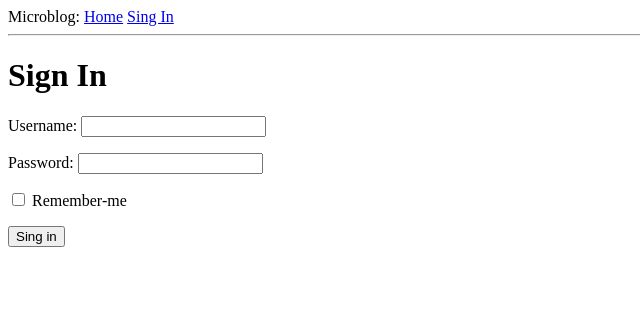
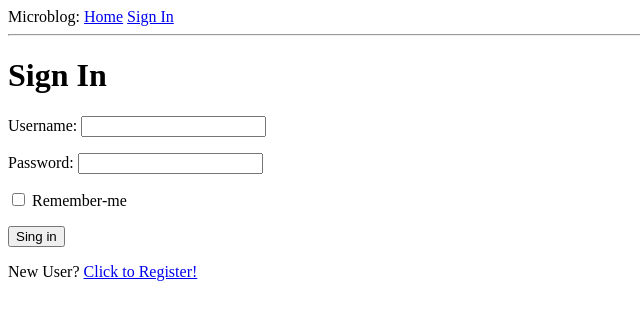
Before and after one commit to LaisST/Python_HTML_CSS, a Flask app: page /login in a window 1280 px wide. Shown: the top 320 px of the page, without its empty margins (0-640 px from the left). Run offline with Flask 2, Linux system fonts and the light colour scheme.

Commit message:
postcompleto

```diff
--- a/app/__init__.py
+++ b/app/__init__.py
@@ -1,5 +1,6 @@
 from flask import Flask
 from flask_sqlalchemy import SQLAlchemy
+from flask_login import LoginManager
 import os
 
 app = Flask(__name__)
@@ -7,7 +8,10 @@ app = Flask(__name__)
 basedir = os.path.abspath(os.path.dirname(__file__))
 app.config['SQLALCHEMY_DATABASE_URI'] = 'sqlite:///' + os.path.join(basedir, 'app.db')
 app.config['SQLALCHEMY_TRACK_MODIFICATIONS'] = False
+app.config["SECRET_KEY"] = "banana"
 db = SQLAlchemy(app)
+login = LoginManager(app)
+login.login_view = 'login'
 
 from app import routes, models
 db.create_all()
--- a/app/routes.py
+++ b/app/routes.py
@@ -1,19 +1,52 @@
-from app import app
-from flask import render_template, request
+from app import app, db
+from flask import render_template, request, redirect, url_for, flash
+from flask_login import current_user, login_user, logout_user, login_required
+from app.models import User, Post
+
+@app.route('/post', methods=["POST"])
+def post():
+    post = Post(author=current_user, body=request.values.get('post'))
+    db.session.add(post)
+    db.session.commit()
+    return redirect(url_for('index'))
 
 
-@app.route("/")
-@app.route("/index")
+@app.route('/')
+@app.route('/index')
+@login_required
 def index():
-    user = {'username': 'Lais'}
-    posts = [
-        {"author": {"username": "Maria"}, "body": "Olá Lais"},
-        {"author": {"username": "Lais"}, "body": "Olá Maria"}
-    ]
-    return render_template("index.html", user=user, posts=posts)
+    posts = Post.query.all()
+    return render_template("index.html", user=current_user, posts=posts)
+
+
 
 @app.route('/login', methods=["GET", "POST"])
 def login():
+    if current_user.is_authenticated:
+        return redirect(url_for('index'))
     if request.method == "POST":
-        print(request.values.get("user"), request.values.get("pass"), request.values.get("remember"))
-    return render_template("login.html", title="Login")
+        user = User.query.filter_by(username=request.values.get("user")).first()
+        if user is None or not user.password == request.values.get("pass"):
+            flash('Invalid username or password')
+            return redirect(url_for('login'))
+        r = request.values.get("remember") == "on"
+        login_user(user, remember=r)
+        return redirect(url_for('index'))
+    return render_template("login.html" , title="Login")
+
+@app.route('/logout')
+def logout():
+    logout_user()
+    return redirect(url_for('index'))
+
+@app.route('/register', methods=["GET", "POST"])
+def register():
+    if current_user.is_authenticated:
+        return redirect(url_for('index'))
+    if request.method == "POST":
+        user = User(username=request.values.get('user'),
+                    password=request.values.get('pass'))
+        db.session.add(user)
+        db.session.commit()
+        return redirect(url_for('login'))
+    return render_template("register.html" , title="Register")
--- a/app/templates/base.html
+++ b/app/templates/base.html
@@ -9,7 +9,11 @@
     <body>
         <div>Microblog:
             <a href="/index">Home</a>
-            <a href="/login">Sing In</a>
+            {% if current_user.is_anonymous %}
+            <a href="/login">Sign In</a>
+            {% else %}
+            <a href="/logout">LogOut</a>
+            {% endif %}
         </div>
         <hr>
         {% block content %}{% endblock %}
--- a/app/templates/index.html
+++ b/app/templates/index.html
@@ -3,6 +3,10 @@
 
 {% block content %}
 <h1>Hello, {{ user.username }}!</h1>
+<form action="{{url_for('post')}}" method="POST">
+    <textarea maxlength=140 name="post" placeholder="say something!"></textarea>
+    <button>Post</button>
+</form>
 <div>
     {% for post in posts %}
         <p>{{ post.author.username }} says: <b>{{ post.body }}</b></p>
--- a/app/templates/login.html
+++ b/app/templates/login.html
@@ -16,5 +16,8 @@
     <label for="remember">Remember-me</label>
 </p>
 <button>Sing in</button>
+
+</form>
+
+<p>New User? <a href="{{ url_for('register') }}">Click to Register!</a></p>
 {% endblock %}
-</form>
```
Also changed, not shown: app/models.py (+7 -2 lines), app/templates/register.html (added, +16 -0 lines), app/app.db.
